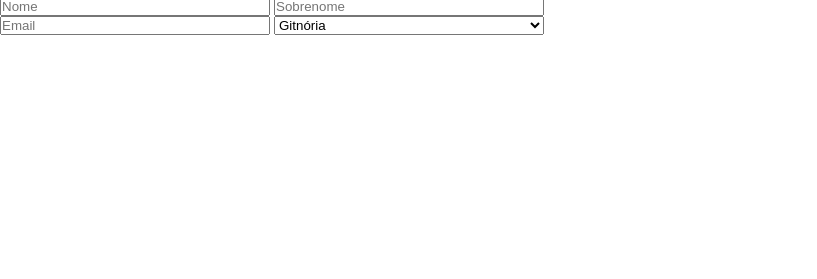
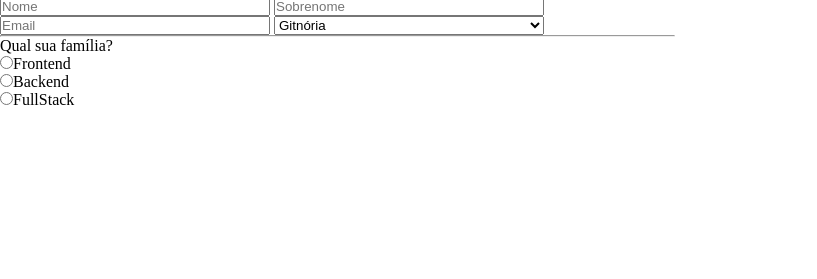
Before and after one commit to Gabrielv0id/trybewarts, a website: page index.html in a window 1280 px wide. Shown: the part 252-531 px from the top of the page, 0-817 px from the left. Drawn offline with Linux system fonts and the light colour scheme.

Commit message:
exercicio 12 feito

```diff
--- a/index.html
+++ b/index.html
@@ -33,6 +33,17 @@
           <option value="Pytherina" id="pytherina-house">Pytherina</option>
         </select>
         </div>
+        <hr>
+        <label  id="label-family">Qual sua família?</label>
+        <label for="family1">
+        <input type="radio" name="family" id='family1'value="Frontend">Frontend
+        </label>
+        <label for="family2">
+        <input type="radio" name="family" id='family2' value="Backend">Backend
+        </label>
+        <label for="family3">
+        <input type="radio" name="family"  id='family3'value="FullStack">FullStack
+        </label>
       </form>
       <img src="images/trybewarts-colored.svg" alt="logo" id="trybewarts-forms-logo">
     </main>
--- a/style.css
+++ b/style.css
@@ -33,7 +33,7 @@ main {
   height: 500px;
 }
 
-#evaluation-form input {
+#input-name , #input-lastname , #input-email , #house {
   width: 40%;
 }
 
```
